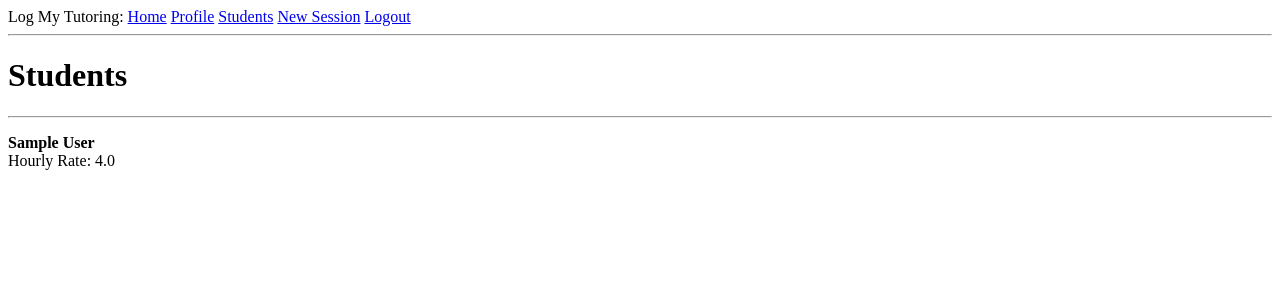
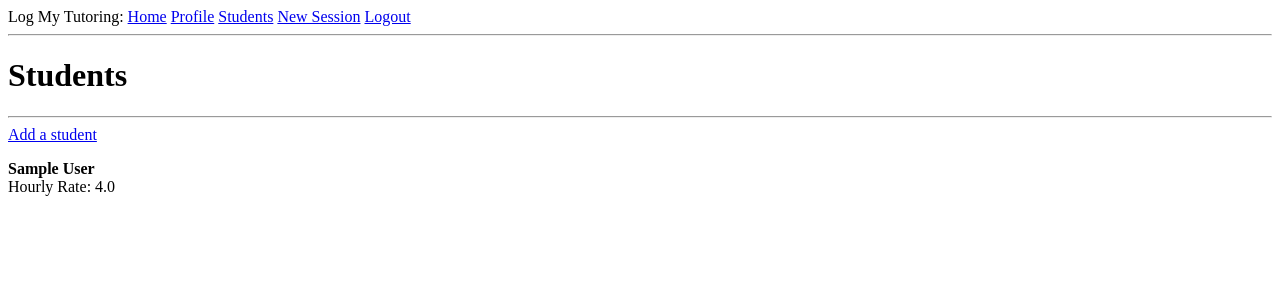
Before and after one commit to BrianBChoi/logmytutoring, a Flask app: page /students in a window 1280 px wide. Shown: the top 300 px of the page. Run offline with Flask 2, Linux system fonts and the light colour scheme; a user stored in the database is signed in; tables that the repository leaves empty hold one stand-in row (values such as "Sample post"); parts of the project's set-up code (start-up, migrations or seed data) failed here and were passed over.

Commit message:
Add link to new students form in students page

```diff
--- a/app/templates/students.html
+++ b/app/templates/students.html
@@ -3,6 +3,7 @@
 {% block content %}
     <h1>Students</h1>
     <hr>
+    <a href="{{ url_for('new_student') }}">Add a student</a>
     {% for student in current_user.students %}
     <div>
         <p>
```
